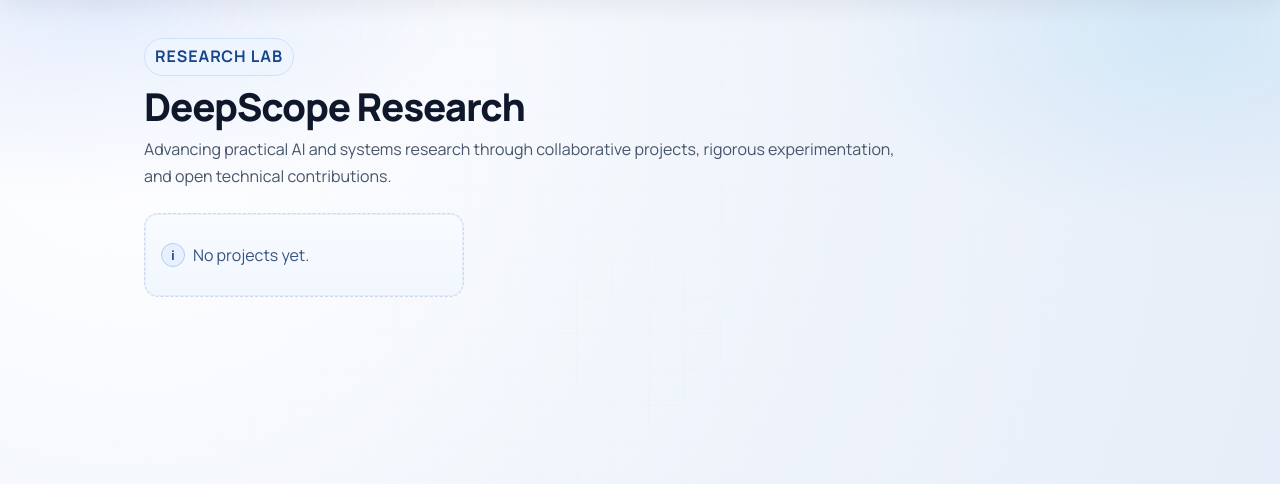
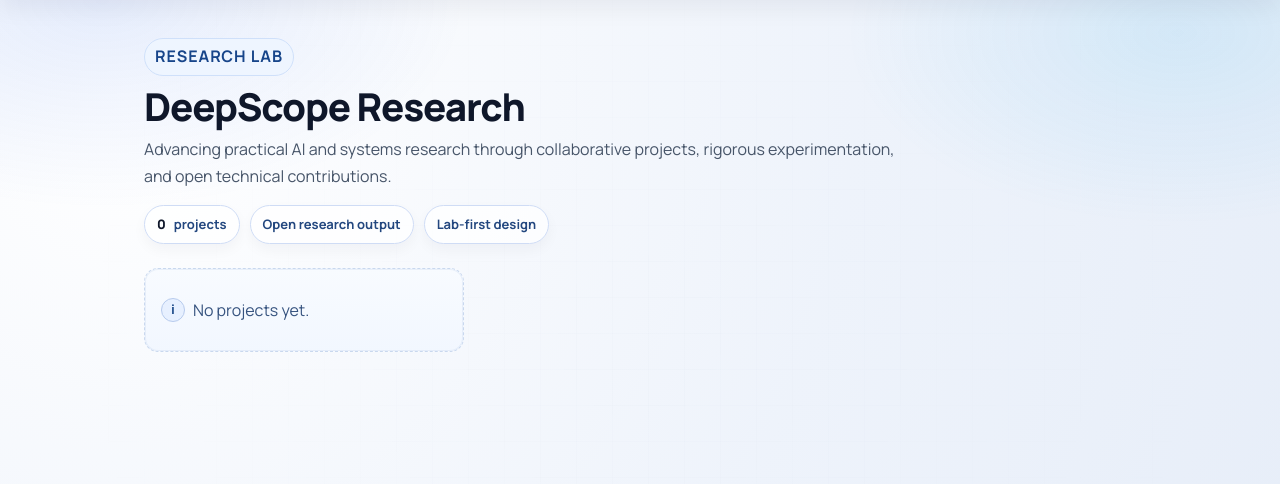
Before and after one commit to hijbullahx/dscoperesearch, a Django app: page / in a window 1280 px wide. Shown: the part 63-547 px from the top of the page. Run offline with Django 5.2, Linux system fonts and the light colour scheme; data that the repository does not hold is empty.

Commit message:
Add hero stats section to home and projects pages for enhanced project visibility

```diff
--- a/static/web/styles.css
+++ b/static/web/styles.css
@@ -172,6 +172,32 @@ body::after {
   color: #475569;
   font-size: 1rem;
   line-height: 1.65;
+}
+
+.hero-stats {
+  margin-top: 16px;
+  display: flex;
+  flex-wrap: wrap;
+  gap: 10px;
+}
+
+.hero-stat {
+  display: inline-flex;
+  align-items: center;
+  gap: 8px;
+  padding: 8px 12px;
+  border-radius: 999px;
+  border: 1px solid #cfdcf5;
+  background: rgba(255, 255, 255, 0.72);
+  color: #23477f;
+  font-size: 13px;
+  font-weight: 700;
+  box-shadow: 0 6px 14px rgba(15, 23, 42, 0.04);
+}
+
+.hero-stat strong {
+  color: #0f172a;
+  font-weight: 800;
 }
 
 .grid {
--- a/templates/web/home.html
+++ b/templates/web/home.html
@@ -5,6 +5,11 @@
   <span class="hero-kicker">Research Lab</span>
   <h1 class="page-title">DeepScope Research</h1>
   <p class="hero-subtitle">Advancing practical AI and systems research through collaborative projects, rigorous experimentation, and open technical contributions.</p>
+  <div class="hero-stats">
+    <span class="hero-stat"><strong>{{ projects|length }}</strong> projects</span>
+    <span class="hero-stat">Open research output</span>
+    <span class="hero-stat">Lab-first design</span>
+  </div>
 </section>
 <div class="grid">
   {% for project in projects %}
--- a/templates/web/projects.html
+++ b/templates/web/projects.html
@@ -5,6 +5,11 @@
   <span class="hero-kicker">Work Portfolio</span>
   <h1 class="page-title">Projects</h1>
   <p class="hero-subtitle">Explore active and completed research efforts from DeepScope members, including engineering prototypes and open-source outcomes.</p>
+  <div class="hero-stats">
+    <span class="hero-stat"><strong>{{ projects|length }}</strong> projects</span>
+    <span class="hero-stat">Research archive</span>
+    <span class="hero-stat">GitHub-linked work</span>
+  </div>
 </section>
 <div class="grid">
   {% for project in projects %}
```
